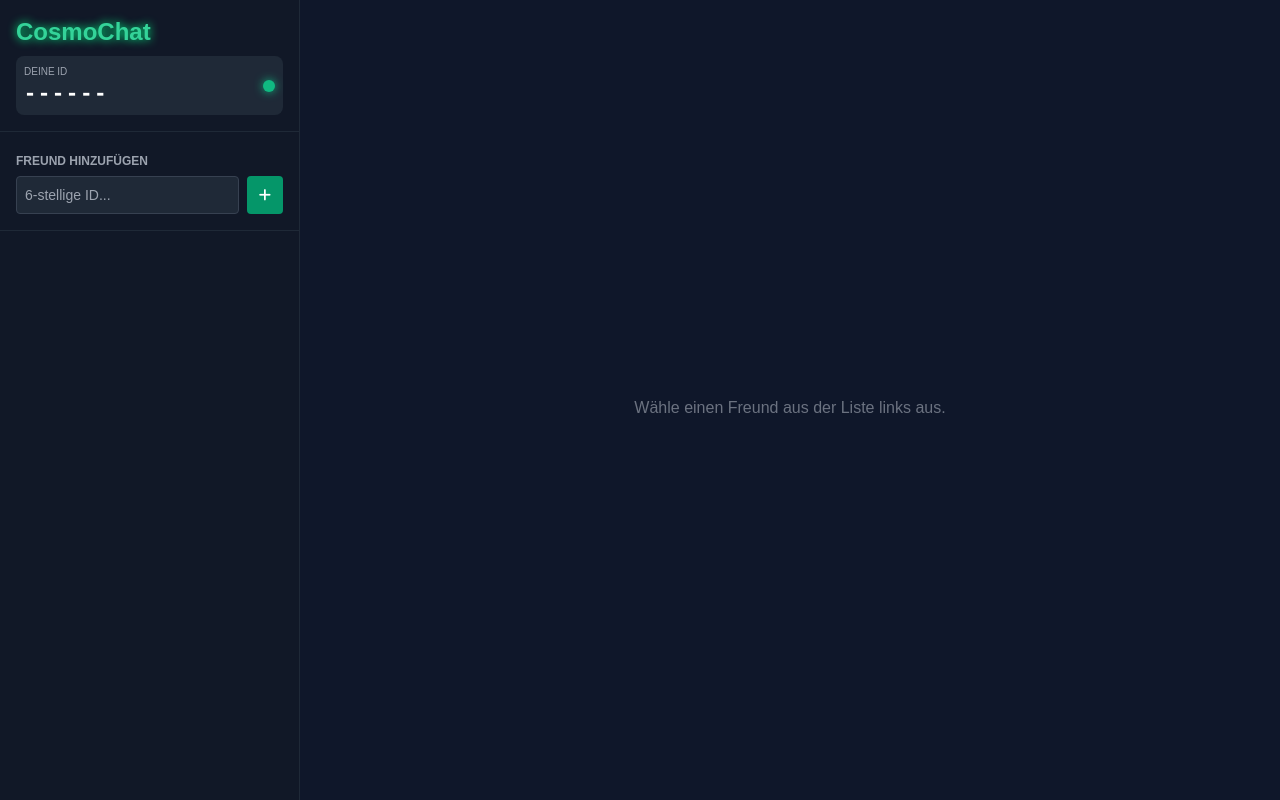
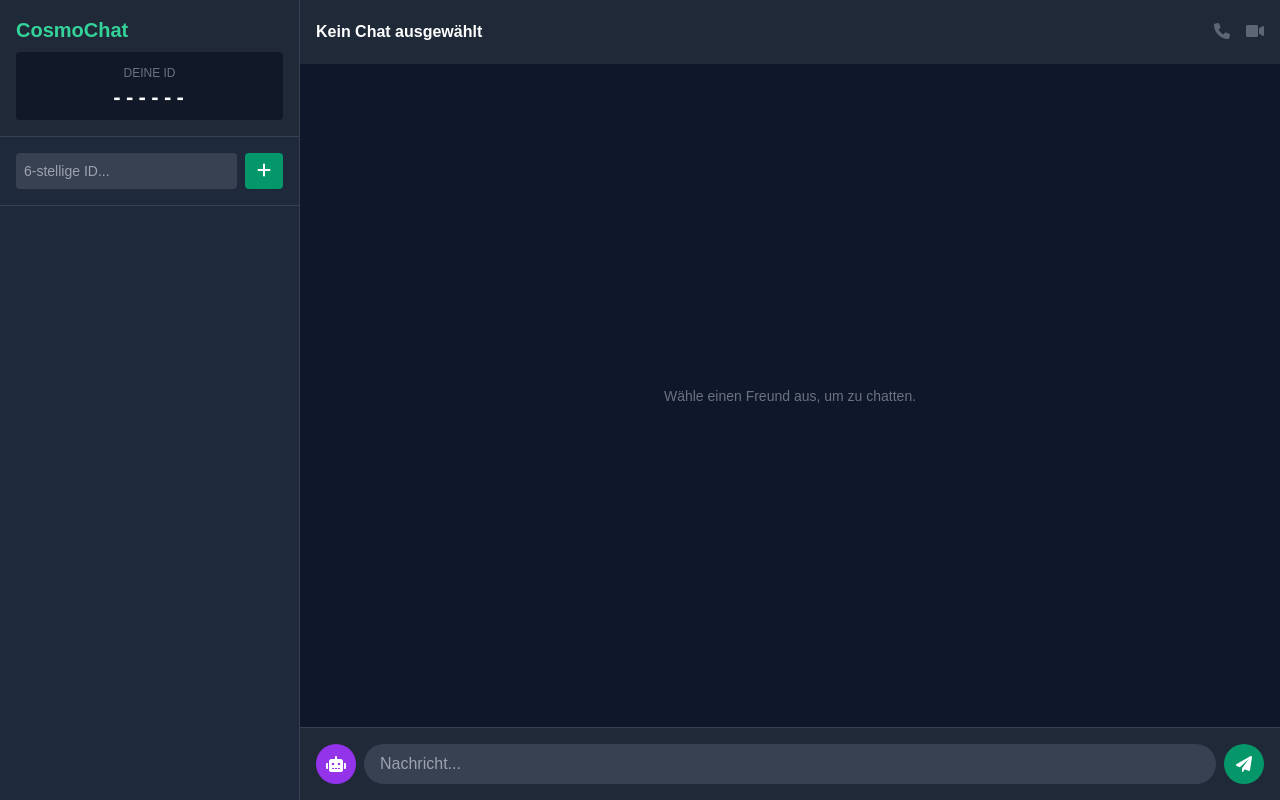
Before and after one commit to Elias1136/Cosmochat, a Flask app: page / in a window 1280 px wide. Run offline with Flask 3, Linux system fonts and the light colour scheme; some libraries are stand-ins or nearby versions.

Commit message:
Refactor index.html for improved layout and styles

```diff
--- a/templates/index.html
+++ b/templates/index.html
@@ -2,111 +2,87 @@
 <html lang="de">
 <head>
     <meta charset="UTF-8">
-    <meta name="viewport" content="width=device-width, initial-scale=1.0">
-    <title>CosmoChat Ultimate</title>
+    <meta name="viewport" content="width=device-width, initial-scale=1.0, maximum-scale=1.0, user-scalable=no">
+    <title>CosmoChat</title>
     <script src="https://cdnjs.cloudflare.com/ajax/libs/socket.io/4.0.1/socket.io.js"></script>
     <script src="https://cdn.tailwindcss.com"></script>
     <link href="https://cdnjs.cloudflare.com/ajax/libs/font-awesome/6.0.0/css/all.min.css" rel="stylesheet">
     <style>
-        body { background-color: #0b0f19; color: #e2e8f0; font-family: sans-serif; overflow: hidden; }
+        body { background-color: #0f172a; color: white; font-family: sans-serif; overflow: hidden; height: 100vh; display: flex; }
 
-        /* Neon Effekte */
-        .neon-text { text-shadow: 0 0 10px #00ff88; }
-        .neon-border { border: 1px solid #00ff88; box-shadow: 0 0 5px #00ff88; }
+        /* Sidebar Styling */
+        .sidebar { width: 300px; background: #1e293b; border-right: 1px solid #334155; display: flex; flex-direction: column; }
 
-        .sidebar { background: #111827; width: 300px; border-right: 1px solid #1f2937; display: flex; flex-direction: column; }
-        .chat-area { flex: 1; background: #0f172a; display: flex; flex-direction: column; position: relative; }
+        /* Chat Area Styling */
+        .chat-area { flex: 1; display: flex; flex-direction: column; background: #0f172a; position: relative; }
 
-        .friend-item { cursor: pointer; transition: 0.2s; }
-        .friend-item:hover { background: #1f2937; }
-        .friend-item.active { background: #1f2937; border-left: 4px solid #00ff88; }
+        /* Nachrichten Bubbles */
+        .msg { max-width: 70%; padding: 10px 14px; border-radius: 12px; margin-bottom: 4px; font-size: 14px; }
+        .msg-me { background: #10b981; align-self: flex-end; color: white; border-top-right-radius: 0; }
+        .msg-other { background: #334155; align-self: flex-start; color: white; border-top-left-radius: 0; }
 
-        .msg-me { background: #059669; color: white; align-self: flex-end; border-radius: 12px 12px 0 12px; }
-        .msg-other { background: #1f2937; color: white; align-self: flex-start; border-radius: 12px 12px 12px 0; }
-        .msg-ai { background: #7c3aed; color: white; align-self: flex-start; border-radius: 12px; border: 1px solid #a78bfa; }
+        /* Scrollbar */
+        ::-webkit-scrollbar { width: 5px; }
+        ::-webkit-scrollbar-thumb { background: #475569; border-radius: 5px; }
 
-        /* Anruf Overlay */
-        #callOverlay { backdrop-filter: blur(10px); }
+        @media (max-width: 768px) {
+            .sidebar { display: none; width: 100%; }
+            .sidebar.active { display: flex; }
+            .chat-area.hidden { display: none; }
+        }
     </style>
 </head>
-<body class="flex h-screen w-full">
+<body>
 
-    <!-- LINKE SEITE: FREUNDE & PROFIL -->
-    <div class="sidebar">
-        <!-- Mein Profil Header -->
-        <div class="p-4 border-b border-gray-800 bg-gray-900">
-            <h1 class="text-2xl font-bold text-emerald-400 neon-text mb-2">CosmoChat</h1>
-            <div class="flex justify-between items-center bg-gray-800 p-2 rounded-lg">
-                <div>
-                    <p class="text-[10px] text-gray-400 uppercase">Deine ID</p>
-                    <p id="myIdDisplay" class="text-xl font-mono font-bold text-white tracking-widest">------</p>
-                </div>
-                <div class="w-3 h-3 bg-emerald-500 rounded-full shadow-[0_0_10px_#10b981]"></div>
+    <!-- Sidebar: Freunde & ID -->
+    <div id="sidebar" class="sidebar">
+        <div class="p-4 border-b border-gray-700 bg-gray-800">
+            <h1 class="text-xl font-bold text-emerald-400 mb-2">CosmoChat</h1>
+            <div class="bg-gray-900 p-2 rounded text-center">
+                <span class="text-xs text-gray-500 uppercase">Deine ID</span>
+                <div id="myIdDisplay" class="text-lg font-mono font-bold tracking-widest text-white">------</div>
             </div>
         </div>
 
-        <!-- Freund hinzufügen -->
-        <div class="p-4 border-b border-gray-800">
-            <label class="text-xs text-gray-400 uppercase font-bold">Freund hinzufügen</label>
-            <div class="flex gap-2 mt-1">
-                <input type="text" id="friendIdInput" placeholder="6-stellige ID..." class="flex-1 bg-gray-800 border border-gray-700 rounded p-2 text-sm outline-none focus:border-emerald-500 text-white">
-                <button onclick="addFriend()" class="bg-emerald-600 hover:bg-emerald-500 text-white px-3 rounded text-sm font-bold transition"><i class="fa-solid fa-plus"></i></button>
+        <div class="p-4 border-b border-gray-700">
+            <div class="flex gap-2">
+                <input type="text" id="friendInput" placeholder="6-stellige ID..." class="w-full bg-gray-700 border-none rounded p-2 text-sm text-white focus:ring-2 focus:ring-emerald-500 outline-none">
+                <button onclick="addFriend()" class="bg-emerald-600 px-3 rounded text-white hover:bg-emerald-500"><i class="fa-solid fa-plus"></i></button>
             </div>
         </div>
 
-        <!-- Freundesliste -->
         <div id="friendsList" class="flex-1 overflow-y-auto p-2 space-y-1">
-            <!-- Hier erscheinen die Freunde -->
+            <!-- Freundesliste wird hier geladen -->
         </div>
     </div>
 
-    <!-- RECHTE SEITE: CHAT -->
-    <div class="chat-area">
-
-        <!-- Chat Header (Mit Anruf Buttons) -->
-        <header id="chatHeader" class="h-16 border-b border-gray-800 bg-gray-900 flex items-center justify-between px-6 hidden">
+    <!-- Chat Bereich -->
+    <div id="chatArea" class="chat-area">
+        <!-- Header -->
+        <div class="h-16 border-b border-gray-800 bg-gray-800 flex items-center px-4 justify-between">
             <div class="flex items-center gap-3">
-                <div class="w-10 h-10 bg-gray-700 rounded-full flex items-center justify-center text-xl">👤</div>
-                <div>
-                    <h3 id="currentChatName" class="font-bold text-white">Name</h3>
-                    <p class="text-xs text-emerald-400">Online</p>
-                </div>
+                <button class="md:hidden text-gray-400" onclick="toggleView()"><i class="fa-solid fa-arrow-left"></i></button>
+                <div id="chatTitle" class="font-bold">Kein Chat ausgewählt</div>
             </div>
-            <div class="flex gap-4">
-                <button onclick="simulateCall('audio')" class="text-gray-400 hover:text-white p-2 rounded-full hover:bg-gray-800 transition"><i class="fa-solid fa-phone"></i></button>
-                <button onclick="simulateCall('video')" class="text-gray-400 hover:text-white p-2 rounded-full hover:bg-gray-800 transition"><i class="fa-solid fa-video"></i></button>
+            <div id="callButtons" class="flex gap-4 opacity-50 pointer-events-none">
+                <button onclick="startCall('audio')" class="text-gray-400 hover:text-white"><i class="fa-solid fa-phone"></i></button>
+                <button onclick="startCall('video')" class="text-gray-400 hover:text-white"><i class="fa-solid fa-video"></i></button>
             </div>
-        </header>
-
-        <!-- Willkommens-Bildschirm (Wenn kein Chat offen ist) -->
-        <div id="welcomeScreen" class="flex-1 flex flex-col items-center justify-center text-gray-500">
-            <i class="fa-solid fa-planet-ringed text-6xl mb-4 text-gray-700"></i>
-            <p>Wähle einen Freund aus der Liste links aus.</p>
         </div>
 
-        <!-- Nachrichten Fenster -->
-        <div id="chatWindow" class="flex-1 overflow-y-auto p-6 space-y-3 hidden"></div>
+        <!-- Nachrichten -->
+        <div id="messages" class="flex-1 overflow-y-auto p-4 flex flex-col gap-2">
+            <div class="flex h-full items-center justify-center text-gray-500 text-sm">
+                Wähle einen Freund aus, um zu chatten.
+            </div>
+        </div>
 
         <!-- Eingabe -->
-        <div id="chatInputArea" class="p-4 bg-gray-900 border-t border-gray-800 flex gap-3 hidden">
-            <button onclick="askAI()" title="KI fragen" class="w-12 h-12 rounded-xl bg-purple-600 hover:bg-purple-500 text-white flex items-center justify-center transition shadow-[0_0_15px_rgba(124,58,237,0.3)]">
-                <i class="fa-solid fa-robot text-xl"></i>
-            </button>
-            <input type="text" id="msgInput" placeholder="Nachricht schreiben..." class="flex-1 bg-gray-800 text-white rounded-xl px-4 outline-none focus:ring-2 focus:ring-emerald-500 transition">
-            <button onclick="sendMessage()" class="w-12 h-12 rounded-xl bg-emerald-600 hover:bg-emerald-500 text-white flex items-center justify-center transition shadow-[0_0_15px_rgba(5,150,105,0.3)]">
-                <i class="fa-solid fa-paper-plane"></i>
-            </button>
+        <div class="p-4 bg-gray-800 border-t border-gray-700 flex gap-2">
+            <button onclick="askAI()" class="w-10 h-10 rounded-full bg-purple-600 text-white flex items-center justify-center hover:bg-purple-500"><i class="fa-solid fa-robot"></i></button>
+            <input type="text" id="msgInput" placeholder="Nachricht..." class="flex-1 bg-gray-700 rounded-full px-4 text-white outline-none focus:ring-1 focus:ring-emerald-500">
+            <button onclick="sendMessage()" class="w-10 h-10 rounded-full bg-emerald-600 text-white flex items-center justify-center hover:bg-emerald-500"><i class="fa-solid fa-paper-plane"></i></button>
         </div>
-    </div>
-
-    <!-- Anruf Overlay (Simulation) -->
-    <div id="callOverlay" class="fixed inset-0 bg-black/90 z-50 flex flex-col items-center justify-center hidden">
-        <div class="w-32 h-32 bg-gray-700 rounded-full flex items-center justify-center text-4xl mb-4 animate-pulse">👤</div>
-        <h2 class="text-2xl font-bold mb-2">Rufe an...</h2>
-        <p id="callTarget" class="text-emerald-400 mb-10">Verbinde...</p>
-        <button onclick="endCall()" class="w-16 h-16 bg-red-500 rounded-full flex items-center justify-center text-2xl hover:bg-red-600 transition shadow-[0_0_20px_red]">
-            <i class="fa-solid fa-phone-slash"></i>
-        </button>
     </div>
 
     <script>
@@ -114,138 +90,124 @@
         let myId = localStorage.getItem('cosmo_id');
         let currentRoom = null;
 
-        // --- DOM Elemente ---
-        const myIdDisplay = document.getElementById('myIdDisplay');
-        const friendsList = document.getElementById('friendsList');
-        const chatWindow = document.getElementById('chatWindow');
-        const welcomeScreen = document.getElementById('welcomeScreen');
-        const chatHeader = document.getElementById('chatHeader');
-        const chatInputArea = document.getElementById('chatInputArea');
-        const currentChatName = document.getElementById('currentChatName');
-        const msgInput = document.getElementById('msgInput');
-
-        // --- Verbindung & Init ---
+        // Verbindung herstellen
         socket.on('connect', () => {
             socket.emit('login', { id: myId });
         });
 
-        socket.on('login_success', (data) => {
+        // Eigene ID empfangen
+        socket.on('init_data', (data) => {
             myId = data.id;
             localStorage.setItem('cosmo_id', myId);
-            myIdDisplay.textContent = myId;
-
-            // Freunde rendern
-            friendsList.innerHTML = '';
-            data.friends.forEach(f => addFriendToList(f));
+            document.getElementById('myIdDisplay').textContent = myId;
+            renderFriends(data.friends);
         });
 
-        // --- Freund hinzufügen ---
+        // Freund hinzugefügt
+        socket.on('friend_added', (friend) => {
+            // Seite neu laden oder Liste updaten wäre besser, hier einfach alert
+            alert("Freund " + friend.name + " hinzugefügt!");
+            location.reload();
+        });
+
+        // Nachricht empfangen
+        socket.on('new_message', (msg) => {
+            if (currentRoom === msg.room) {
+                renderMessage(msg);
+            }
+        });
+
+        // Chat Historie laden
+        socket.on('chat_history', (data) => {
+            currentRoom = data.room;
+            const msgsDiv = document.getElementById('messages');
+            msgsDiv.innerHTML = '';
+
+            data.messages.forEach(m => renderMessage(m));
+
+            document.getElementById('chatTitle').textContent = "Chat";
+            document.getElementById('callButtons').classList.remove('opacity-50', 'pointer-events-none');
+
+            // Mobile View anpassen
+            if (window.innerWidth <= 768) {
+                document.getElementById('sidebar').classList.remove('active');
+                document.getElementById('chatArea').classList.remove('hidden');
+            }
+        });
+
         function addFriend() {
-            const fid = document.getElementById('friendIdInput').value.trim();
-            if(!fid) return;
-            socket.emit('add_friend', { friend_id: fid });
-            document.getElementById('friendIdInput').value = '';
+            const id = document.getElementById('friendInput').value;
+            if (id.length === 6) {
+                socket.emit('add_friend', { friend_id: id });
+                document.getElementById('friendInput').value = '';
+            } else {
+                alert("Die ID muss 6-stellig sein.");
+            }
         }
 
-        socket.on('friend_added', (friend) => {
-            addFriendToList(friend);
-            alert(`Freund ${friend.name} hinzugefügt!`);
-        });
-
-        socket.on('error', (err) => {
-            alert(err.msg);
-        });
-
-        function addFriendToList(friend) {
-            const div = document.createElement('div');
-            div.className = 'friend-item p-3 rounded-lg flex items-center gap-3 text-gray-300';
-            div.onclick = () => selectFriend(friend.id, friend.name, div);
-            div.innerHTML = `
-                <div class="w-10 h-10 bg-gray-700 rounded-full flex items-center justify-center text-sm">👤</div>
-                <div>
-                    <div class="font-bold text-sm">${friend.name || 'Freund'}</div>
-                    <div class="text-[10px] text-gray-500">ID: ${friend.id}</div>
-                </div>
-            `;
-            friendsList.appendChild(div);
+        function openChat(friendId, friendName) {
+            socket.emit('join_chat', { target_id: friendId });
+            document.getElementById('chatTitle').textContent = friendName;
         }
 
-        // --- Chat Auswahl ---
-        function selectFriend(fid, name, element) {
-            // UI anpassen
-            document.querySelectorAll('.friend-item').forEach(el => el.classList.remove('active'));
-            element.classList.add('active');
-
-            welcomeScreen.classList.add('hidden');
-            chatHeader.classList.remove('hidden');
-            chatWindow.classList.remove('hidden');
-            chatInputArea.classList.remove('hidden');
-
-            currentChatName.textContent = name;
-
-            // Chatraum betreten
-            socket.emit('join_chat', { target_id: fid });
-        }
-
-        socket.on('chat_history', (data) => {
-            currentRoom = data.room;
-            chatWindow.innerHTML = '';
-            data.messages.forEach(m => renderMessage(m));
-            scrollToBottom();
-        });
-
-        socket.on('new_msg', (msg) => {
-            if(msg.room && msg.room !== currentRoom) return; // Nur Nachrichten für aktuellen Raum
-            renderMessage(msg);
-            scrollToBottom();
-        });
-
-        // --- Nachrichten Senden ---
         function sendMessage() {
-            const txt = msgInput.value.trim();
-            if(!txt || !currentRoom) return;
-            socket.emit('send_msg', { text: txt, room: currentRoom });
-            msgInput.value = '';
+            const input = document.getElementById('msgInput');
+            const text = input.value.trim();
+            if (text && currentRoom) {
+                socket.emit('send_message', { text: text, room: currentRoom });
+                input.value = '';
+            }
         }
 
         function askAI() {
-            const txt = msgInput.value.trim();
-            if(!txt) return alert("Schreibe erst eine Frage für die KI!");
-            // Sende als spezielle KI-Anfrage
-            socket.emit('send_msg', { text: "@ai " + txt, room: currentRoom });
-            msgInput.value = '';
+            const input = document.getElementById('msgInput');
+            const text = input.value.trim();
+            if (text && currentRoom) {
+                socket.emit('send_message', { text: "@ai " + text, room: currentRoom });
+                input.value = '';
+            } else {
+                alert("Schreibe erst eine Frage!");
+            }
         }
 
         function renderMessage(msg) {
+            const div = document.createElement('div');
             const isMe = msg.from === myId;
             const isAI = msg.from === 'ai';
 
-            const div = document.createElement('div');
-            div.className = `p-3 max-w-[70%] text-sm mb-2 ${isMe ? 'msg-me' : isAI ? 'msg-ai' : 'msg-other'}`;
-            div.innerHTML = `
-                ${isAI ? '<div class="text-[10px] font-bold text-purple-200 mb-1">🤖 CosmoAI</div>' : ''}
-                ${msg.text}
-                <div class="text-[9px] opacity-50 text-right mt-1">${msg.time || ''}</div>
-            `;
-            chatWindow.appendChild(div);
+            div.className = `msg ${isMe ? 'msg-me' : isAI ? 'bg-purple-600 text-white self-start' : 'msg-other'}`;
+            div.innerText = msg.text;
+
+            const container = document.getElementById('messages');
+            container.appendChild(div);
+            container.scrollTop = container.scrollHeight;
         }
 
-        function scrollToBottom() {
-            chatWindow.scrollTop = chatWindow.scrollHeight;
+        function renderFriends(friends) {
+            const list = document.getElementById('friendsList');
+            list.innerHTML = '';
+            friends.forEach(f => {
+                const item = document.createElement('div');
+                item.className = 'p-3 bg-gray-800 rounded mb-1 cursor-pointer hover:bg-gray-700 flex justify-between items-center';
+                item.innerHTML = `<span class="font-bold">${f.name}</span><span class="text-xs text-gray-500">${f.id}</span>`;
+                item.onclick = () => openChat(f.id, f.name);
+                list.appendChild(item);
+            });
         }
 
-        msgInput.onkeypress = (e) => { if(e.key === 'Enter') sendMessage(); };
-
-        // --- Anruf Simulation ---
-        function simulateCall(type) {
-            const overlay = document.getElementById('callOverlay');
-            const targetName = currentChatName.textContent;
-            document.getElementById('callTarget').textContent = type === 'video' ? `Videoanruf mit ${targetName}...` : `Anruf bei ${targetName}...`;
-            overlay.classList.remove('hidden');
+        function toggleView() {
+            document.getElementById('sidebar').classList.add('active');
+            document.getElementById('chatArea').classList.add('hidden');
         }
 
-        function endCall() {
-            document.getElementById('callOverlay').classList.add('hidden');
+        function startCall(type) {
+            alert(type === 'video' ? "Videoanruf startet..." : "Sprachanruf startet...");
+        }
+
+        // Mobile Initial State
+        if (window.innerWidth <= 768) {
+             document.getElementById('sidebar').classList.add('active');
+             document.getElementById('chatArea').classList.add('hidden');
         }
     </script>
 </body>
```
